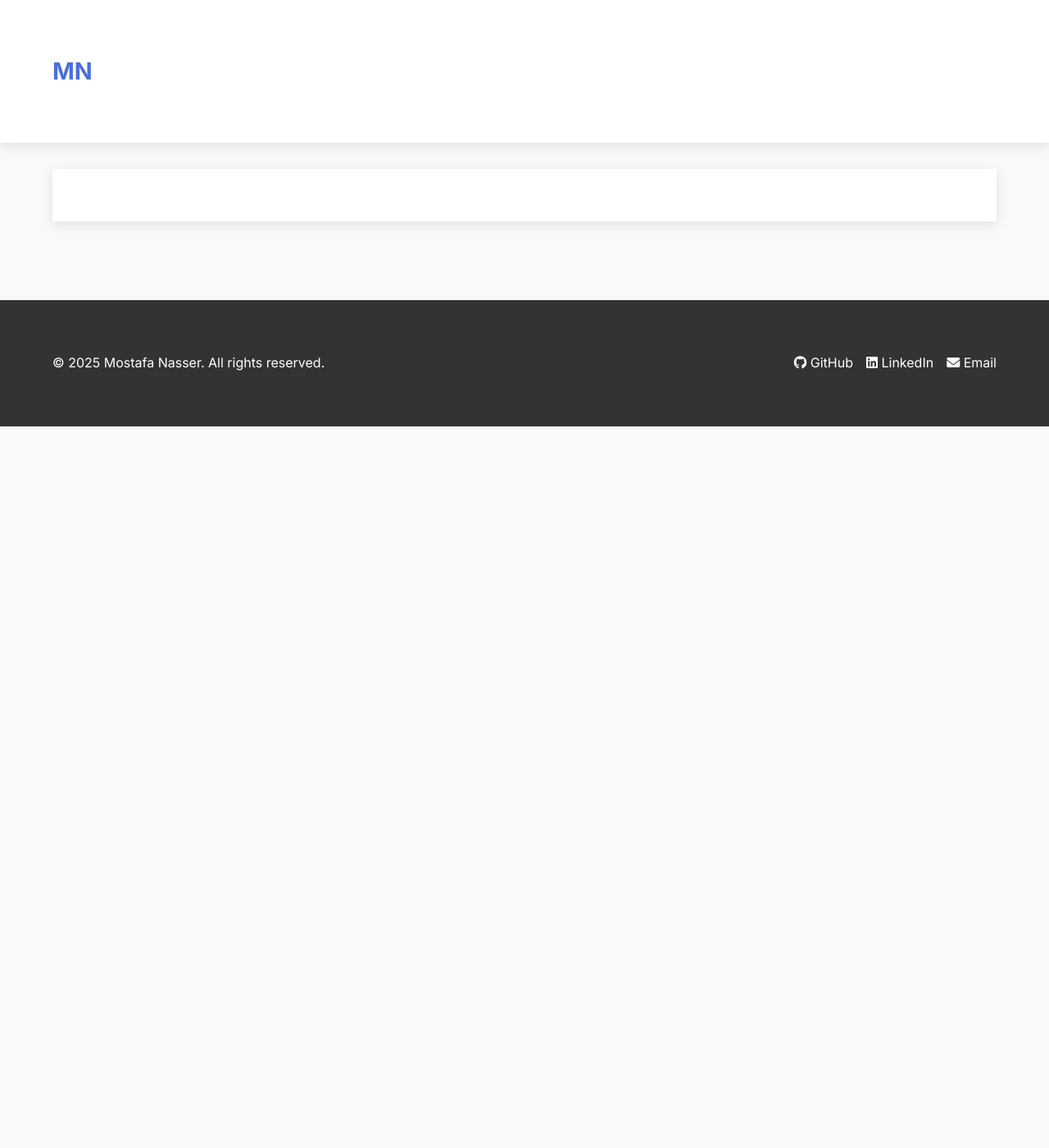
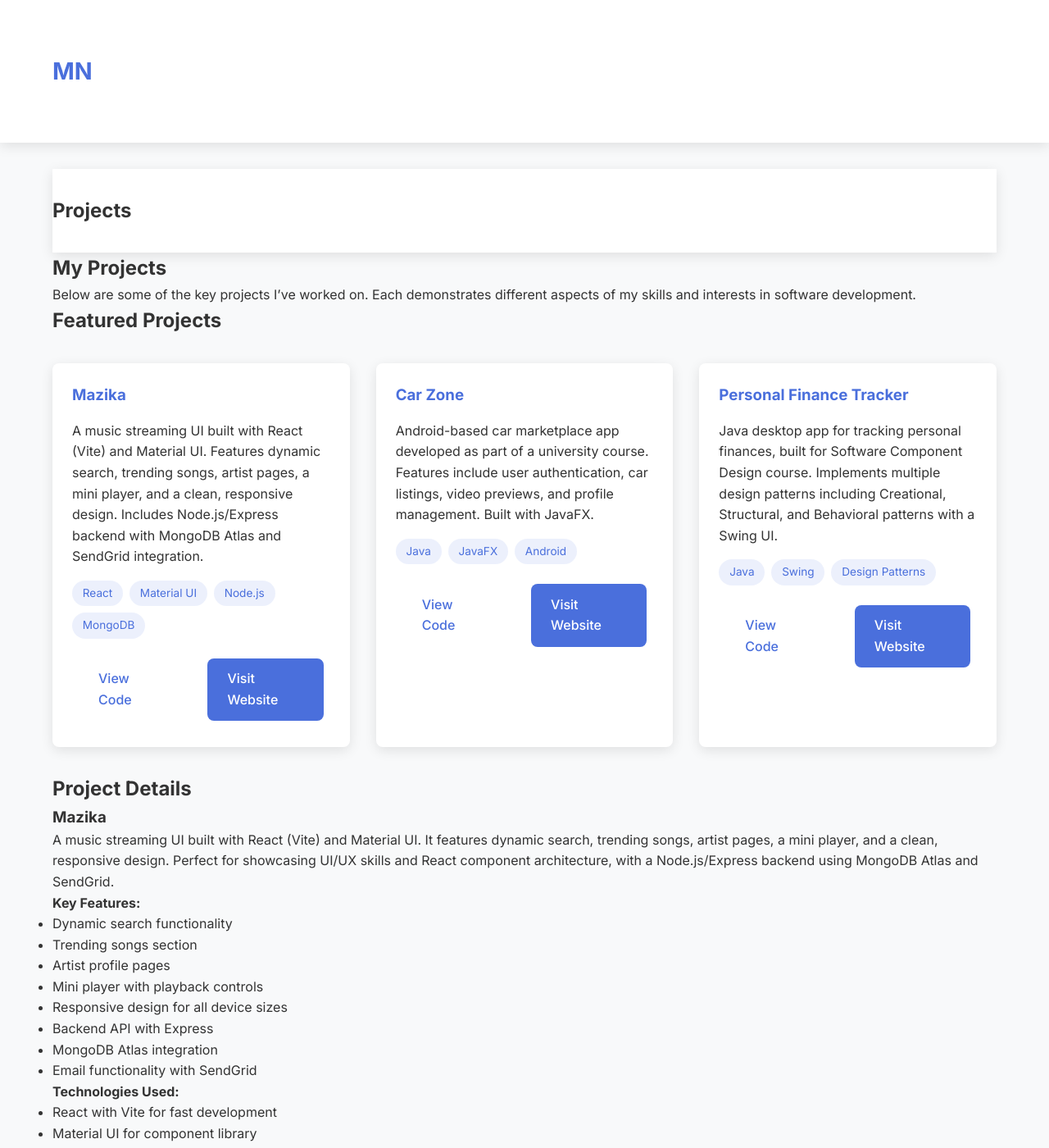
Before and after one commit to mostafanasser9/mostafanasser9.github.io, a Jekyll site: the page built from pages/projects.md, in a window 1280 px wide and 1400 px high. Shown: the whole window at 82% size. Built offline with Jekyll 4.4.1, drawn with Linux system fonts in a browser that asks for light colours; our own code applies the rules of GitHub Pages for plain Markdown files; some of the changed text lies outside the part shown.

Commit message:
UI update

```diff
--- a/pages/projects.md
+++ b/pages/projects.md
@@ -0,0 +1,117 @@
+---
+layout: page
+title: Projects
+permalink: /projects/
+---
+
+# My Projects
+
+Below are some of the key projects I've worked on. Each demonstrates different aspects of my skills and interests in software development.
+
+## Featured Projects
+
+<div class="projects-grid">
+  <div class="project-card">
+    <h3>Mazika</h3>
+    <p>A music streaming UI built with React (Vite) and Material UI. Features dynamic search, trending songs, artist pages, a mini player, and a clean, responsive design. Includes Node.js/Express backend with MongoDB Atlas and SendGrid integration.</p>
+    <div class="tech-stack">
+      <span class="tech-tag">React</span>
+      <span class="tech-tag">Material UI</span>
+      <span class="tech-tag">Node.js</span>
+      <span class="tech-tag">MongoDB</span>
+    </div>
+    <div class="project-links">
+      <a href="https://github.com/mostafanasser9/mazika" class="btn project-link">View Code</a>
+      <a href="https://mostafanasser9.github.io/mazika" class="btn project-link primary">Visit Website</a>
+    </div>
+  </div>
+
+  <div class="project-card">
+    <h3>Car Zone</h3>
+    <p>Android-based car marketplace app developed as part of a university course. Features include user authentication, car listings, video previews, and profile management. Built with JavaFX.</p>
+    <div class="tech-stack">
+      <span class="tech-tag">Java</span>
+      <span class="tech-tag">JavaFX</span>
+      <span class="tech-tag">Android</span>
+    </div>
+    <div class="project-links">
+      <a href="https://github.com/mostafanasser9/car-zone" class="btn project-link">View Code</a>
+      <a href="https://mostafanasser9.github.io/car-zone" class="btn project-link primary">Visit Website</a>
+    </div>
+  </div>
+
+  <div class="project-card">
+    <h3>Personal Finance Tracker</h3>
+    <p>Java desktop app for tracking personal finances, built for Software Component Design course. Implements multiple design patterns including Creational, Structural, and Behavioral patterns with a Swing UI.</p>
+    <div class="tech-stack">
+      <span class="tech-tag">Java</span>
+      <span class="tech-tag">Swing</span>
+      <span class="tech-tag">Design Patterns</span>
+    </div>
+    <div class="project-links">
+      <a href="https://github.com/mostafanasser9/personal-finance-tracker" class="btn project-link">View Code</a>
+      <a href="https://mostafanasser9.github.io/personal-finance-tracker" class="btn project-link primary">Visit Website</a>
+    </div>
+  </div>
+</div>
+
+## Project Details
+
+### Mazika
+A music streaming UI built with React (Vite) and Material UI. It features dynamic search, trending songs, artist pages, a mini player, and a clean, responsive design. Perfect for showcasing UI/UX skills and React component architecture, with a Node.js/Express backend using MongoDB Atlas and SendGrid.
+
+**Key Features:**
+- Dynamic search functionality
+- Trending songs section
+- Artist profile pages
+- Mini player with playback controls
+- Responsive design for all device sizes
+- Backend API with Express
+- MongoDB Atlas integration
+- Email functionality with SendGrid
+
+**Technologies Used:**
+- React with Vite for fast development
+- Material UI for component library
+- Node.js and Express for backend API
+- MongoDB Atlas for database
+- SendGrid for email services
+- CSS Grid and Flexbox for layouts
+- React Router for navigation
+
+### Car Zone
+Android-based car marketplace app developed as part of a university course. A comprehensive platform for car listings and purchases built with JavaFX for a modern, native experience.
+
+**Key Features:**
+- User authentication and profile management
+- Car listings with detailed specifications
+- Video previews of cars
+- Search and filter functionality
+- User profiles and saved listings
+
+**Technologies Used:**
+- Java as the primary programming language
+- JavaFX for UI components and design
+- Android-compatible implementation
+- Local database for data persistence
+
+### Personal Finance Tracker
+Java desktop app for tracking personal finances, built for my Software Component Design course. This project showcases advanced software engineering principles by implementing various design patterns.
+
+**Key Features:**
+- Expense tracking and categorization
+- Income management
+- Budget planning tools
+- Visual reports
+- Implementation of multiple design patterns
+
+**Design Patterns Implemented:**
+- **Creational Patterns:** Singleton, Builder, Prototype
+- **Structural Patterns:** Decorator, Proxy, Facade, Adapter
+- **Behavioral Patterns:** Command, Strategy, State
+
+**Technologies Used:**
+- Java programming language
+- Swing for the desktop UI
+- MVC architecture
+- Object-oriented design principles
```
Also changed, not shown: _data/projects.json (+6 -6 lines), index.html (+11 -10 lines).
